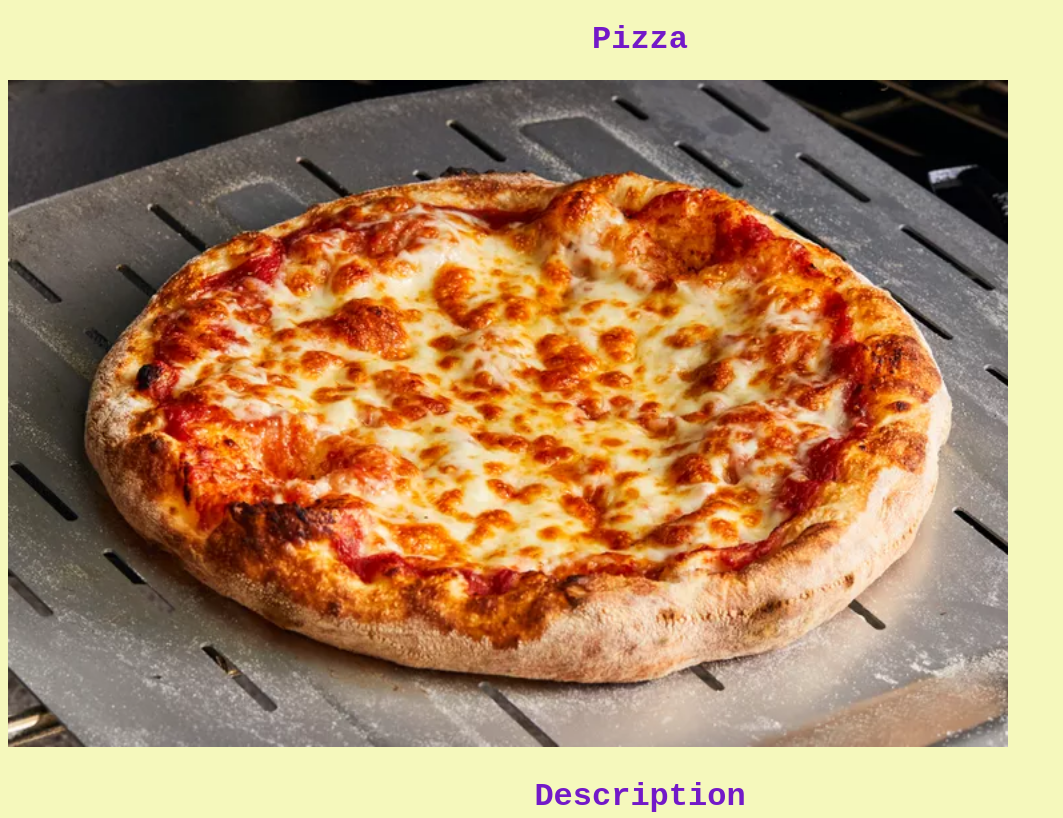
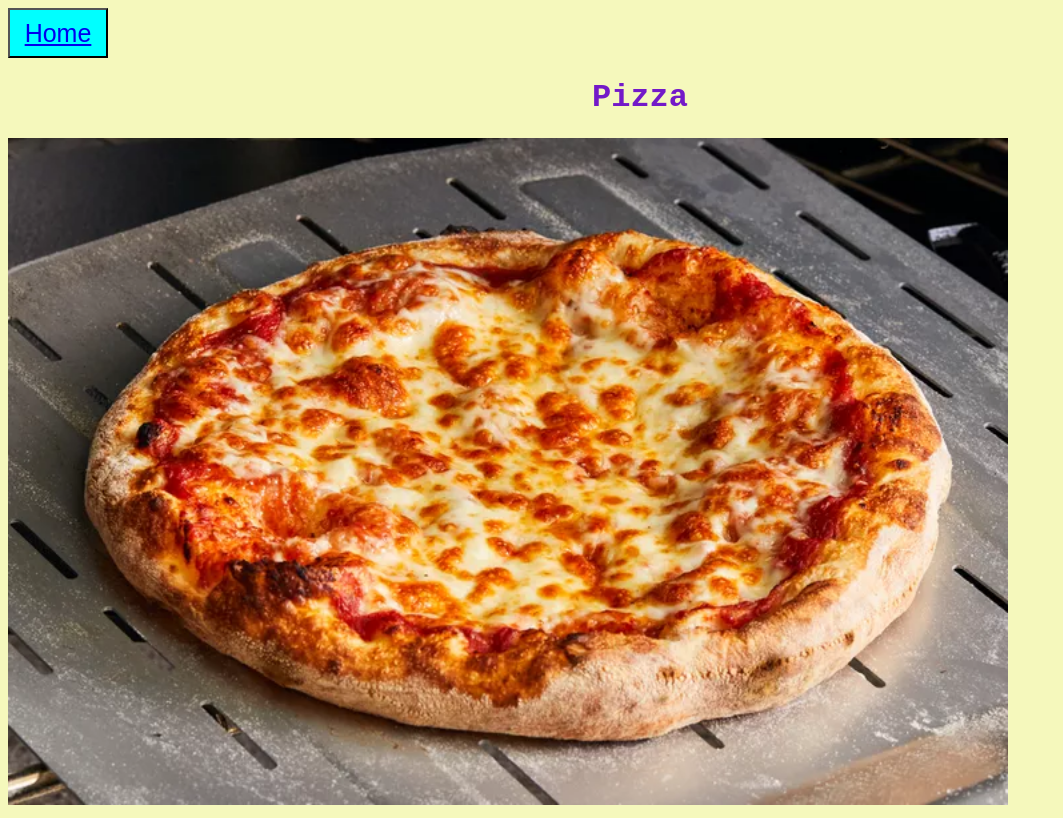
Before and after one commit to ArnavJain0/odin-recipes, a plain HTML site: page recipes/pizza.html in a window 1280 px wide. Shown: the top 818 px of the page, without its empty margins (0-1063 px from the left). Drawn offline with Linux system fonts and the light colour scheme.

Commit message:
feat: Home Button'

```diff
--- a/recipes/pizza.html
+++ b/recipes/pizza.html
@@ -7,6 +7,7 @@
     <link rel="stylesheet" href="styles.css">
 </head>
 <body class="main">
+    <button><a href="../index.html">Home</a></button>
     <h1 class="heading">Pizza</h1>
     <div class="image-container">
         <img src="../images/pizza.jpg" alt="tasty pizza">
--- a/recipes/styles.css
+++ b/recipes/styles.css
@@ -44,3 +44,11 @@ img {
     margin: 0 auto;
     width: 1000px;
 }
+
+button {
+    height: 50px;
+    width: 100px;
+    font-size: 25px;
+    background-color: aqua;
+    color: #000;
+}
--- a/style.css
+++ b/style.css
@@ -13,8 +13,8 @@
 button {
     background-color: rgb(178, 116, 240);
     color: #000;
-    height: 15px;
-    width: 300px;
+    height: auto;
+    width: 250px;
     display: block;
     padding: 50px;
     margin: 32px auto;
```
Also changed, not shown: recipes/burger.html (+1 -0 lines), recipes/frooti.html (+1 -0 lines), recipes/lasagna.html (+1 -0 lines), recipes/rasmalai.html (+1 -0 lines).
